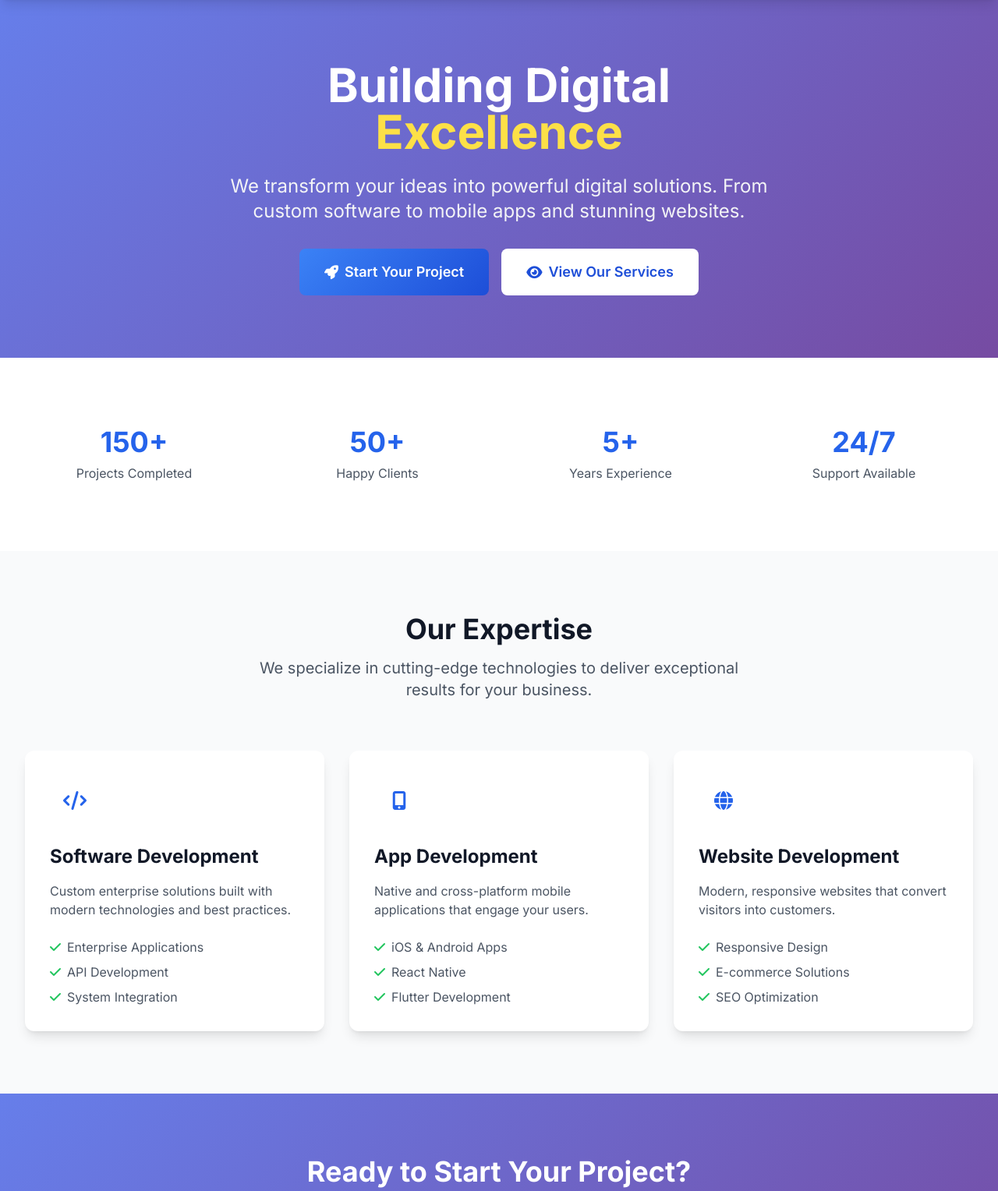
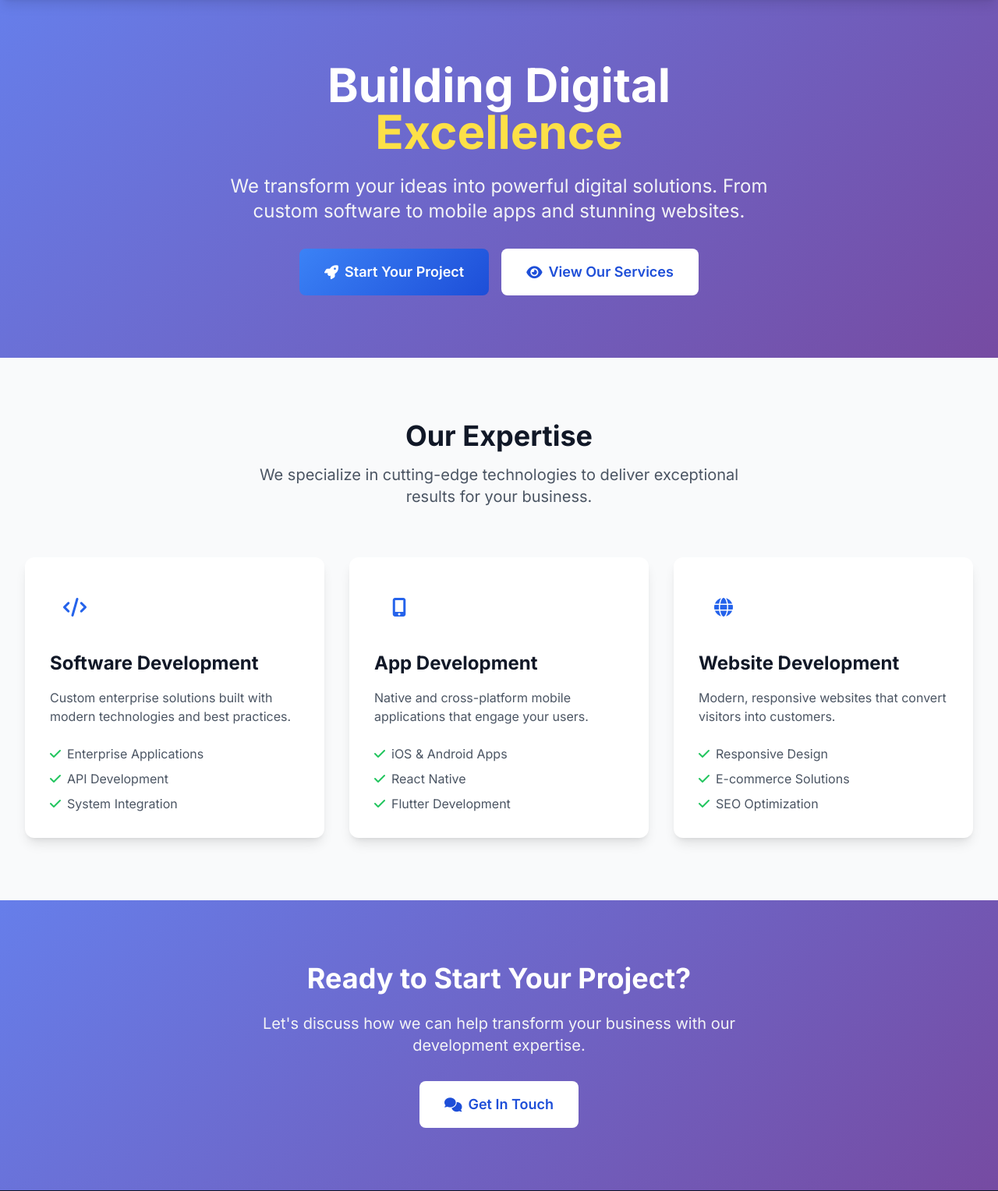
Before and after one commit to Sriraja2005/V4, a Django app: page / in a window 1280 px wide. Shown: the part 65-1593 px from the top of the page at 78% size. Run offline with Django 5.2, Linux system fonts and the light colour scheme; some libraries are stand-ins or nearby versions.

Commit message:
Update home.html

```diff
--- a/templates/main/home.html
+++ b/templates/main/home.html
@@ -29,28 +29,7 @@
 </section>
 
 <!-- Stats Section -->
-<section class="py-16 bg-white">
-    <div class="max-w-7xl mx-auto px-4 sm:px-6 lg:px-8">
-        <div class="grid grid-cols-1 md:grid-cols-4 gap-8 text-center">
-            <div class="p-6">
-                <div class="text-4xl font-bold text-primary-600 mb-2">150+</div>
-                <div class="text-gray-600">Projects Completed</div>
-            </div>
-            <div class="p-6">
-                <div class="text-4xl font-bold text-primary-600 mb-2">50+</div>
-                <div class="text-gray-600">Happy Clients</div>
-            </div>
-            <div class="p-6">
-                <div class="text-4xl font-bold text-primary-600 mb-2">5+</div>
-                <div class="text-gray-600">Years Experience</div>
-            </div>
-            <div class="p-6">
-                <div class="text-4xl font-bold text-primary-600 mb-2">24/7</div>
-                <div class="text-gray-600">Support Available</div>
-            </div>
-        </div>
-    </div>
-</section>
+
 
 <!-- Services Preview -->
 <section class="py-20 bg-gray-50">
```
